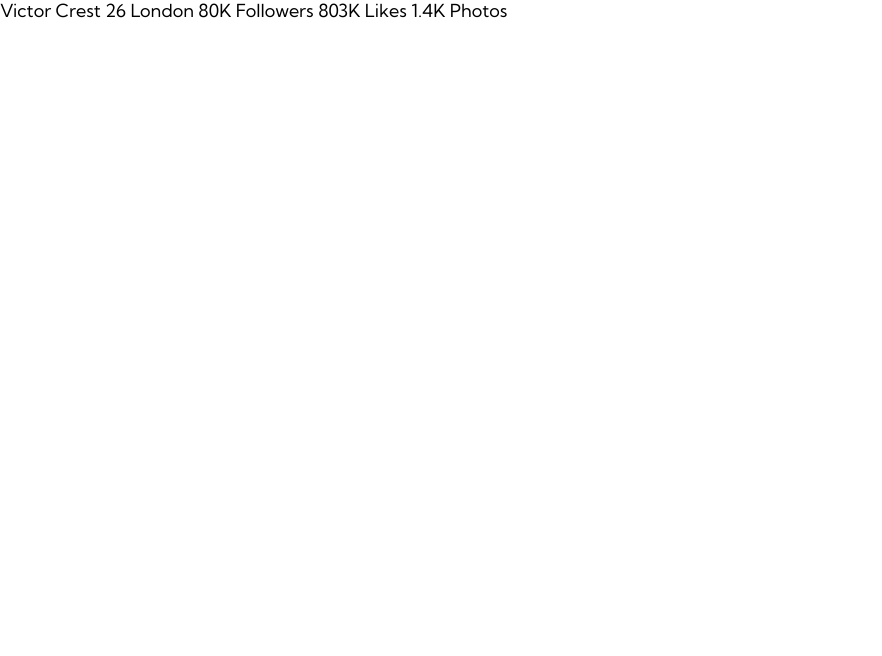
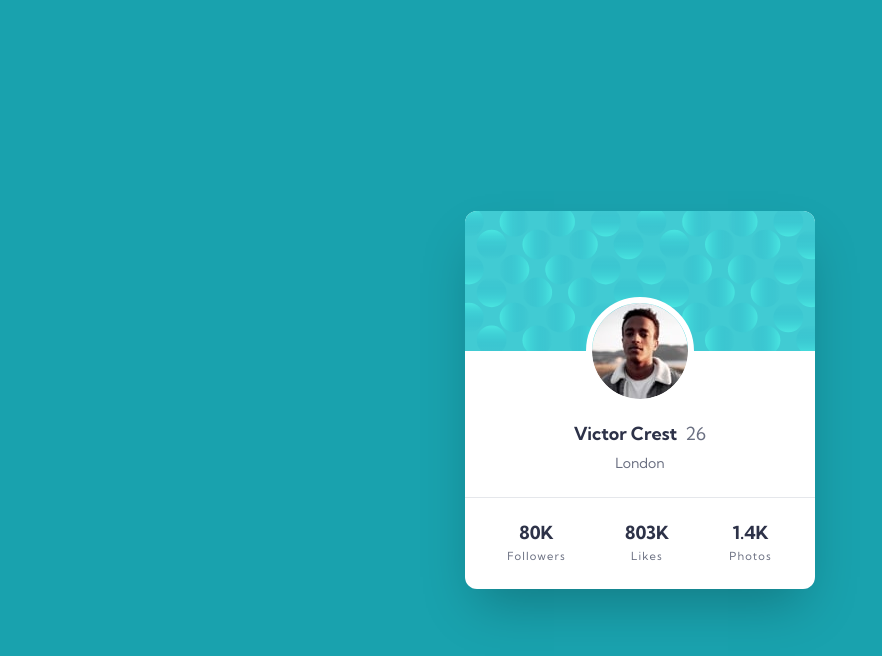
Before and after one commit to Dudeldups/FM-profile-card-component, a website: page index.html in a window 1280 px wide. Shown: the whole page, without its empty margins (0-882 px from the left). Drawn offline with Linux system fonts and the light colour scheme.

Commit message:
added component

```diff
--- a/index.html
+++ b/index.html
@@ -20,7 +20,50 @@
 
     <title>Frontend Mentor | Profile card component</title>
   </head>
-  <body class="min-h-screen font-Kumbh text-lg/[1.2]">
-    Victor Crest 26 London 80K Followers 803K Likes 1.4K Photos
+  <body
+    class="min-h-screen font-Kumbh text-lg/[1.2] text-gray-blue grid place-content-center p-6 bg-dark-cyan"
+  >
+    <header class="sr-only">
+      <h1>This is a component from a Frontend Mentor challenge</h1>
+    </header>
+    <main
+      class="max-w-[21.875rem] rounded-xl overflow-hidden text-center bg-white shadow-2xl"
+    >
+      <div class="relative">
+        <img src="dist/images/bg-pattern-card.svg" alt="" />
+        <img
+          class="absolute bottom-0 left-1/2 -translate-x-1/2 translate-y-1/2 rounded-full outline outline-[6px] outline-white"
+          src="dist/images/image-victor.jpg"
+          alt="Victor Crest"
+        />
+      </div>
+      <p class="mt-[4.5rem]">
+        <span class="font-bold text-dark-blue mr-2">Victor Crest</span>26
+      </p>
+      <p class="mt-2 text-sm">London</p>
+      <article class="mt-6 p-6 flex justify-center gap-6 border-t">
+        <p class="font-bold text-dark-blue">
+          80K
+          <span
+            class="inline-block font-normal text-gray-blue text-[0.7rem] tracking-widest"
+            >Followers</span
+          >
+        </p>
+        <p class="font-bold text-dark-blue">
+          803K
+          <span
+            class="inline-block font-normal text-gray-blue text-[0.7rem] tracking-widest"
+            >Likes</span
+          >
+        </p>
+        <p class="font-bold text-dark-blue">
+          1.4K
+          <span
+            class="inline-block font-normal text-gray-blue text-[0.7rem] tracking-widest"
+            >Photos</span
+          >
+        </p>
+      </article>
+    </main>
   </body>
 </html>
```
Also changed, not shown: README-template.md (deleted), README.md, dist/css/output.css, screenshots/solution.png (added).
